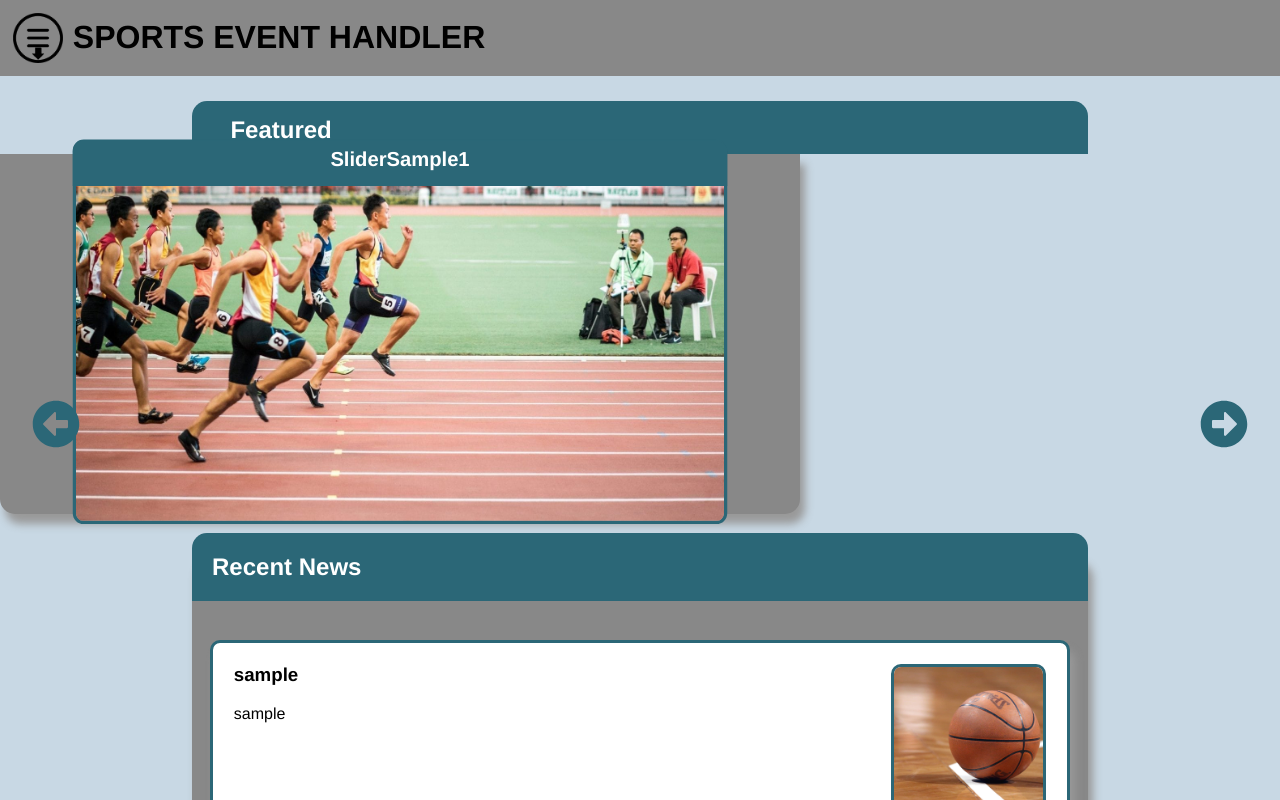
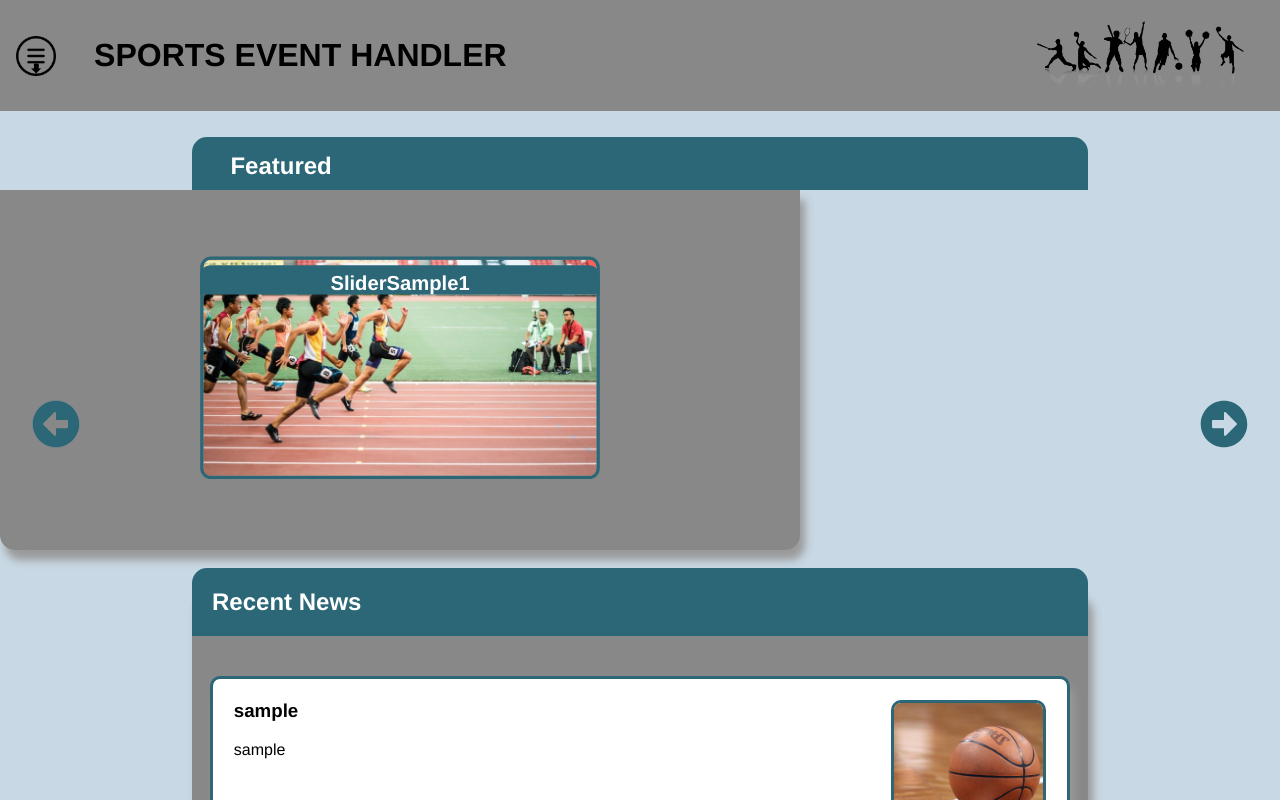
Before and after one commit to SprotsEventOrgainzerSite/sports-event-organizer-fe-mobile, a React (Create React App) app: page / in a window 1280 px wide. Both pictures are taken after typing "Sample", "Sample123" into the empty fields and a click on the button "Login". Shown: the top 800 px of the page. Built offline with nearby package versions, Linux system fonts and the light colour scheme.

Commit message:
Menu header position

```diff
--- a/src/App.css
+++ b/src/App.css
@@ -143,8 +143,9 @@ body{
 }
 
 .MenuHeader{
-  height: 50px;
-  max-height: 50px;
+  width: 100vw;
+  height: fit-content;
+  max-height: fit-content;
   max-width: 100vw;
   min-width: fit-content;
   align-self: center;
@@ -152,36 +153,40 @@ body{
   background-color: #888888;
   padding: 1%;
 }
-
 .MenuHeader > h1{
-  position: relative;
-  top: -15px;
-  left: 10px;
-/*
   height: 50%;
   width: auto;
   min-width: 20%;
-  margin: 0px !important; */
+  margin: 0px !important;
+}
+.MenuIMG{
+  display:grid;
+  float: right;
+  height: auto;
+  width: auto;
+  max-height: 70px;
+  min-height: 10px;
+  align-self: center;
+  position: relative;
+  margin-right: 20px;
+}
+.MenuIcon{
+  float: left;
+  align-self: center;
+  max-height: 40px;
+  min-height: 10px;
+  height: 100%;
+  width: auto;
 }
 
+
 .MenuBar{
-  width: 100%;
+  width: 100vw;
   background-color: #2b6777;
   height: 60px;
   color: white;
   display: grid;
 }
-.MenuIcon{
-  float: left;
-  width: 50px;
-  height: 50px;
-/*
-  max-height: 40px;
-  min-height: 10px;
-  height: 50%;
-  width: auto; */
-}
-
 .MainMenuItem{
   position: relative;
   font-size: auto;
@@ -191,6 +196,8 @@ body{
   left: 60px !important;
   right: 10px;
 }
+
+
 
 .MainMenuItem:hover{
  cursor: pointer;
@@ -238,7 +245,7 @@ body{
   border-radius: 10px;
 }
 .news-elements{
-  position: relative;
+  position: center;
   top: 5% !important;
 }
 
@@ -258,8 +265,9 @@ body{
 }
 
 .slider-image{
-  width: 600px;
-  height: 350px;
+  width: 300;
+  height: 200px;
+  max-width: 100vw;
   border: #2b6777 solid;
   border-radius: 10px;
 }
--- a/src/LoginBody.js
+++ b/src/LoginBody.js
@@ -1,7 +1,7 @@
 import './App.css';
 import { useContext, useRef, useState } from 'react';
 import { StateContext } from './RenderHandler';
-import sportFour from './images/sport04.png'
+import SportFour from './images/sport04.png'
 
 
 function LoginBody()
@@ -49,7 +49,7 @@ function LoginBody()
         <div>
             <h2 className='loginBody_title'> Login or Register</h2>
             <div className='input_box'>
-                <img src={sportFour} className = 'login_img'></img>
+                <img src={SportFour} className = 'login_img'></img>
                 <form onSubmit={Submit}>
                 <label className='label_text'> User Name
                     <div className='input_bar'><input className='input_element' ref={loginRef} type= "text"></input></div>
--- a/src/MainMenu.js
+++ b/src/MainMenu.js
@@ -37,9 +37,11 @@ function MainMenu()
                 </table>
 
             </div>
+            {/*
             <div>
               <img src={runningIcon} width = "13%" className = 'running_img'></img>
             </div>
+            */}
         </div>
     )
 }
--- a/src/RenderHandler.js
+++ b/src/RenderHandler.js
@@ -7,6 +7,7 @@ import Events from "./Events.js";
 import Profile from "./Profile.js";
 import MenuDown from "./images/menuDown.png"
 import MenuUp from "./images/menuUp.png"
+import SportFour from './images/sport04.png'
 
 export const StateContext = React.createContext();
 
@@ -39,15 +40,61 @@ function RenderHandler()
 
 
             {(renderState[0] === 'MENU' && !menuIsRendered) &&
-            <div className='MenuHeader'>
-                <img onClick={handlMenuRender} src = {MenuDown} className='MenuIcon' ></img>
-                <h1> SPORTS EVENT HANDLER</h1>
-            </div>}
+                  <><table className='MenuHeader'>
+                        <tr>
+                            <td>
+                                <div>
+                                    <img onClick={handlMenuRender} src={MenuDown} className='MenuIcon'></img>
+                                </div>
+                            </td>
+                            <td>
+                                <div>
+                                    <h1> SPORTS EVENT HANDLER</h1>
+                                </div>
+                            </td>
+                            <td>
+                                <div>
+                                    <img src={SportFour} className='MenuIMG'></img>
+                                </div>
+                            </td>
+                        </tr>
+                    </table>
+                    </>}
+
+
+                {(renderState[0] === 'MENU' && menuIsRendered) &&
+                  <><table className='MenuHeader'>
+                        <tr>
+                            <td>
+                                <div>
+                                    <img onClick={handlMenuRender} src = {MenuUp} className='MenuIcon' ></img>
+                                </div>
+                            </td>
+                            <td>
+                                <div>
+                                    <h1> SPORTS EVENT HANDLER </h1>
+                                </div>
+                            </td>
+                            <td>
+                                <div>
+                                    <img src = {SportFour} className='MenuIMG'></img>
+                                </div>
+                            </td>
+                        </tr>
+                    </table>
+                </>}
+
+
+
+            {/*
             {(renderState[0] === 'MENU' && menuIsRendered) &&
             <div className='MenuHeader'>
                 <img onClick={handlMenuRender} src = {MenuUp} className='MenuIcon' ></img>
-                <h1> SPORTS EVENT HANDLER</h1>
+                <h1> SPORTS EVENT HANDLER </h1>
+                <img src = {SportFour} className='MenuIMG'></img>
             </div>}
+            */}
+
             { /*
             {(renderState[0] === 'MENU' && !menuIsRendered) && <img onClick={handlMenuRender} src = {MenuDown} className='MenuIcon' ></img>}
             {(renderState[0] === 'MENU' && menuIsRendered) && <img onClick={handlMenuRender} src = {MenuUp} className='MenuIcon' ></img>}
```
